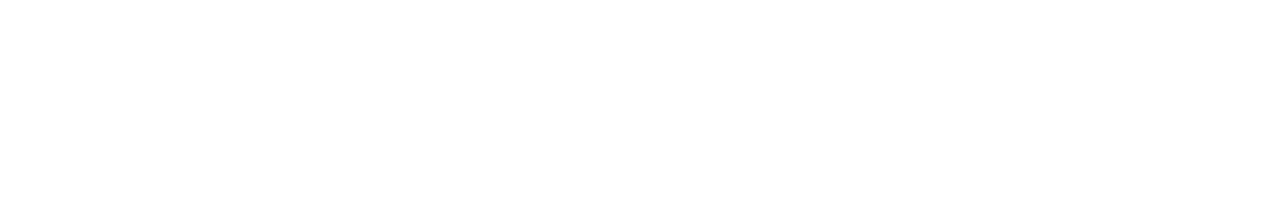
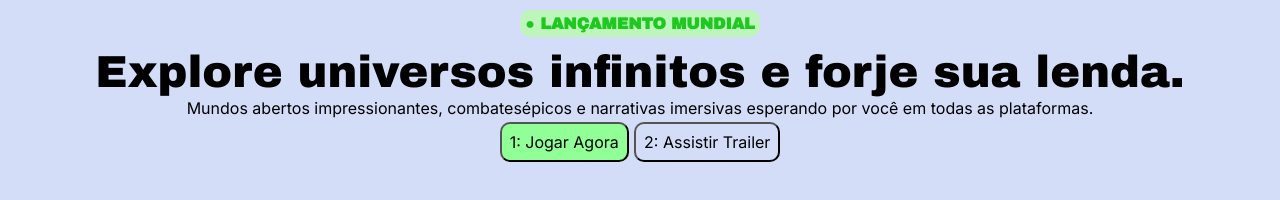
Before and after one commit to 0001205390-png/hero-tipografia, a plain HTML site: page index.html in a window 1280 px wide. Drawn offline with Linux system fonts and the light colour scheme.

Commit message:
finalização da hero section

```diff
--- /dev/null
+++ b/css/styles.css
@@ -0,0 +1,37 @@
+* {
+    margin: 0;
+    padding: 0;
+    box-sizing: border-box;
+}
+
+body {
+    font-family: "Archivo Black", "inter";
+    text-align: center;
+    background-color: #d3ddf8;
+}
+.tag {
+    font-size: 2.8rem;
+    letter-spacing: compact;
+    font-family: "Archivo Black";
+}
+.subtitulo {
+    line-height: 1.6rem;
+    font-family: "inter";
+}
+.btn {
+    padding:0.5rem ;
+    font-size: 1rem;
+    border-radius: 10px;
+    background-color: #8fff96;
+    font-family: "inter";
+}
+#assistir {
+    background-color:#d3ddf8 ;
+}
+.lancamento {
+    background-color: #bdf5bd;
+    color: #1ec81e;
+    border-radius: 10px;
+    padding: 5px;
+    line-height: 3rem;
+}
--- a/index.html
+++ b/index.html
@@ -1,10 +1,30 @@
 <!DOCTYPE html>
 <html lang="PT-BR">
+
 <head>
     <meta charset="UTF-8">
     <title>Document</title>
+    <link rel="preconnect" href="https://fonts.googleapis.com">
+    <link rel="preconnect" href="https://fonts.gstatic.com" crossorigin>
+    <link href="https://fonts.googleapis.com/css2?family=Archivo+Black&display=swap" rel="stylesheet">
+    <link rel="preconnect" href="https://fonts.googleapis.com">
+    <link rel="preconnect" href="https://fonts.gstatic.com" crossorigin>
+    <link
+        href="https://fonts.googleapis.com/css2?family=Inter:ital,opsz,wght@0,14..32,100..900;1,14..32,100..900&display=swap"
+        rel="stylesheet">
+    <link rel="stylesheet" href="css/styles.css">
 </head>
+
 <body>
+    <header class="hero">
+        <span class="lancamento"><b> ● LANÇAMENTO MUNDIAL </b></span>
+        <br>
+        <span class="tag">Explore universos infinitos e forje sua lenda.</span>
+        <p class="subtitulo">Mundos abertos impressionantes, combatesépicos e narrativas imersivas esperando por você
+        em todas as plataformas.</p>
+        <button class="btn"> 1: Jogar Agora</button>
+        <button class="btn" id="assistir"> 2: Assistir Trailer</button>
+    </header>
+</body>
 
-</body>
 </html>
```
